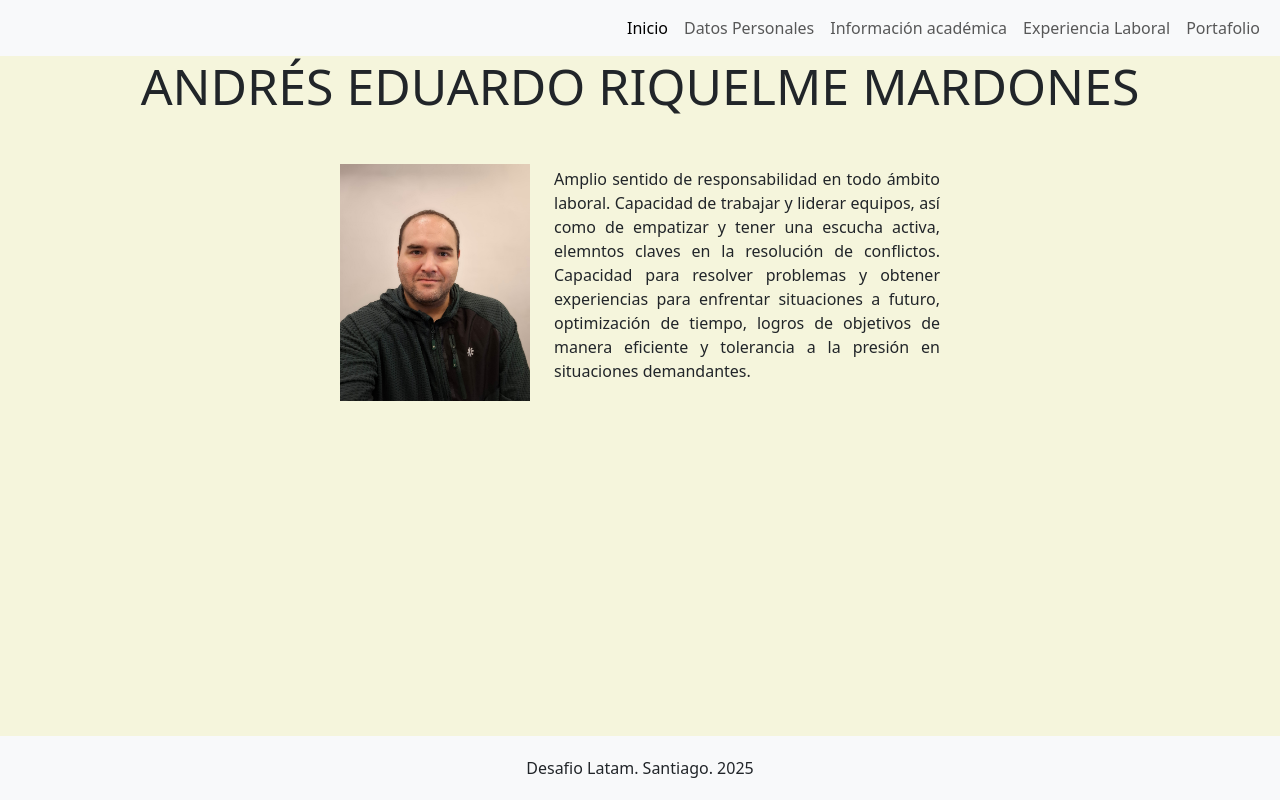
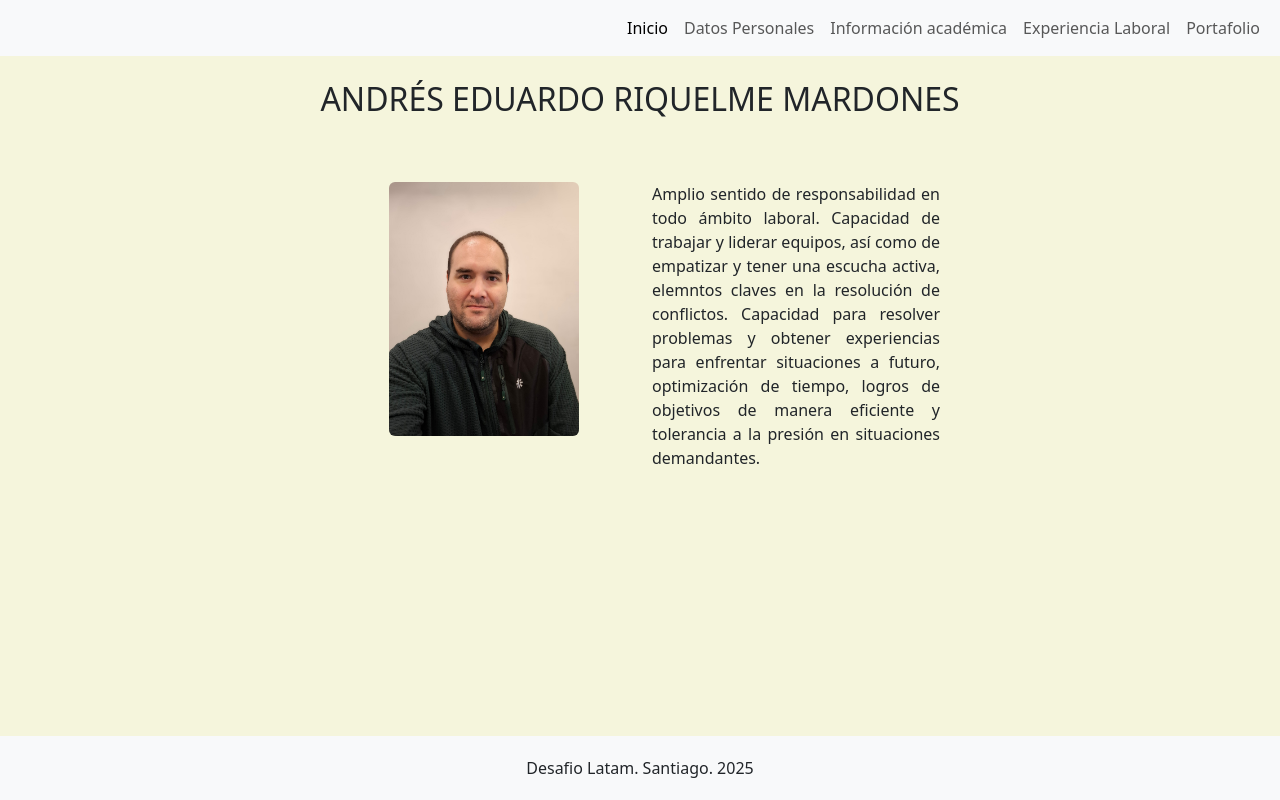
Before and after one commit to Thorket/Thorket.github.io, a plain HTML site: page index.html in a window 1280 px wide. Drawn offline with nearby package versions, Linux system fonts and the light colour scheme.

Commit message:
ADD js de boostrap a index. FIX estructura semántica de index.html. FIX comportamiento movil en index.html

```diff
--- a/index.html
+++ b/index.html
@@ -13,8 +13,10 @@
   <body>
     <nav class="navbar navbar-expand-lg bg-body-tertiary">
       <div class="container-fluid">
+        <div class="navbar-brand"></div>
+
         <button
-          class="navbar-toggler"
+          class="navbar-toggler ms-auto"
           type="button"
           data-bs-toggle="collapse"
           data-bs-target="#navbarNav"
@@ -24,8 +26,9 @@
         >
           <span class="navbar-toggler-icon"></span>
         </button>
+
         <div class="collapse navbar-collapse" id="navbarNav">
-          <ul class="navbar-nav">
+          <ul class="navbar-nav ms-auto">
             <li class="nav-item">
               <a class="nav-link active" aria-current="page" href="./index.html"
                 >Inicio</a
@@ -54,22 +57,42 @@
       </div>
     </nav>
 
-    <header><h1>ANDRÉS EDUARDO RIQUELME MARDONES</h1></header>
-    <section class="contenido">
-      <div>
-        <img src="./assets/img/foto curriculum.jpg" alt="Foto personal" />
-      </div>
-      <div class="texto1">
-        <p>
-          Amplio sentido de responsabilidad en todo ámbito laboral. Capacidad de
-          trabajar y liderar equipos, así como de empatizar y tener una escucha
-          activa, elemntos claves en la resolución de conflictos. Capacidad para
-          resolver problemas y obtener experiencias para enfrentar situaciones a
-          futuro, optimización de tiempo, logros de objetivos de manera
-          eficiente y tolerancia a la presión en situaciones demandantes.
-        </p>
-      </div>
-    </section>
-    <footer>Desafio Latam. Santiago. 2025</footer>
+    <header class="mt-4 text-center">
+      <h1 class="h2 h1-md">ANDRÉS EDUARDO RIQUELME MARDONES</h1>
+    </header>
+
+    <main class="mt-4 px-3 px-md-4 px-lg-5">
+      <section class="contenido">
+        <div class="row g-4">
+          <div class="col-12 col-md-6 order-1 order-md-2">
+            <div class="texto1">
+              <p class="mb-0">
+                Amplio sentido de responsabilidad en todo ámbito laboral.
+                Capacidad de trabajar y liderar equipos, así como de empatizar y
+                tener una escucha activa, elemntos claves en la resolución de
+                conflictos. Capacidad para resolver problemas y obtener
+                experiencias para enfrentar situaciones a futuro, optimización
+                de tiempo, logros de objetivos de manera eficiente y tolerancia
+                a la presión en situaciones demandantes.
+              </p>
+            </div>
+          </div>
+          <div class="col-12 col-md-6 order-2 order-md-1 text-center">
+            <div class="imagen-container">
+              <img
+                src="./assets/img/foto curriculum.jpg"
+                alt="Foto personal"
+                class="img-fluid rounded"
+              />
+            </div>
+          </div>
+        </div>
+      </section>
+    </main>
+
+    <footer class="mt-5 text-center">Desafio Latam. Santiago. 2025</footer>
+
+    <!-- JavaScript de Bootstrap -->
+    <script src="https://cdn.jsdelivr.net/npm/bootstrap@5.3.0/dist/js/bootstrap.bundle.min.js"></script>
   </body>
 </html>
```
Also changed, not shown: 1 other file.
